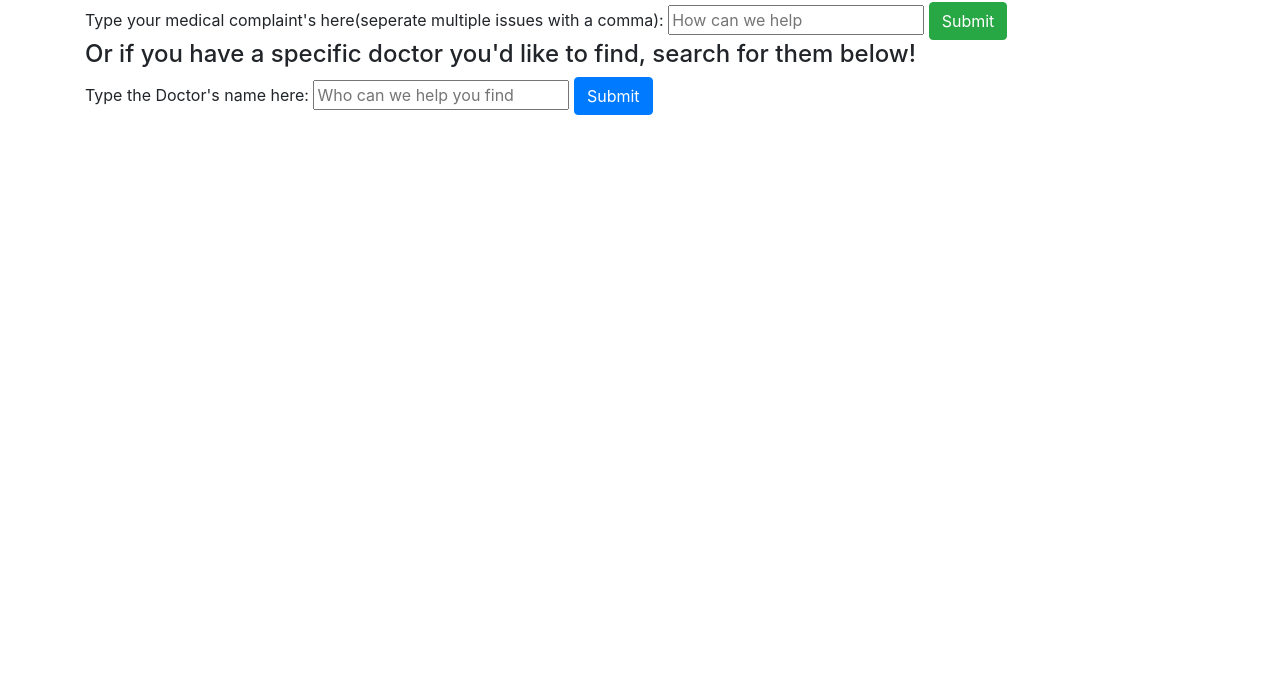
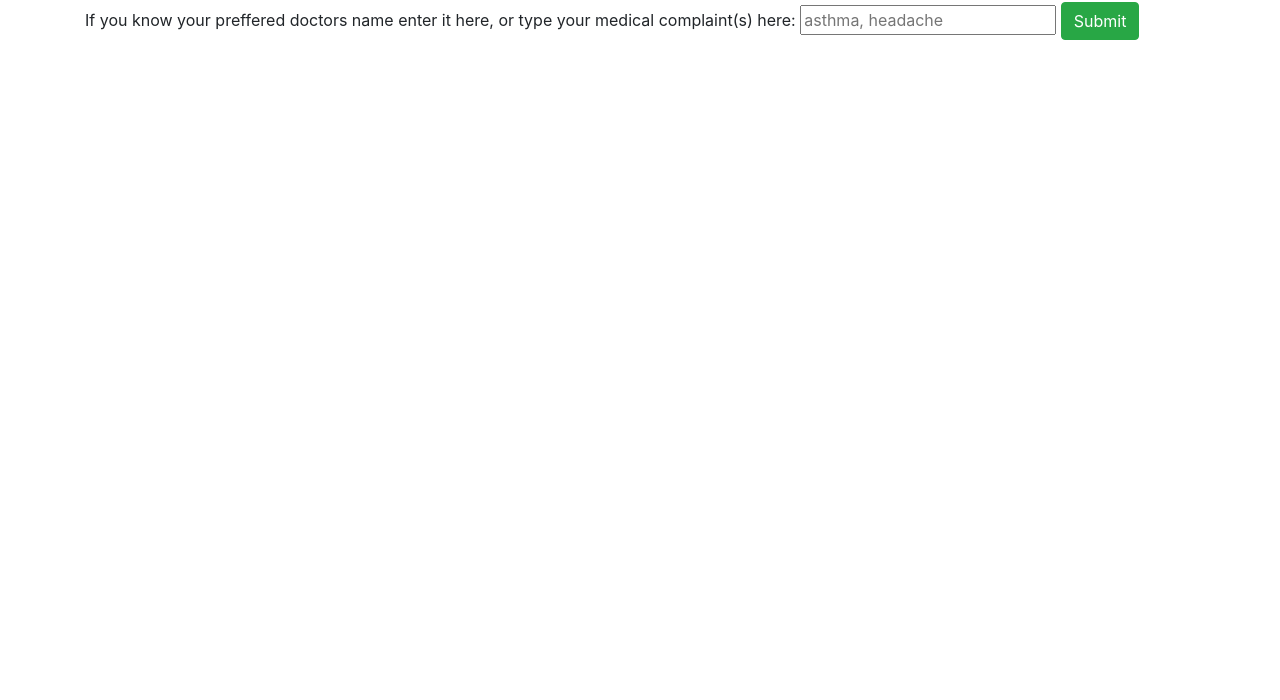
Before and after one commit to Pieharder/Doctor-Lookup, a website built with webpack: page src/index.html in a window 1280 px wide. Shown: the part 100-800 px from the top of the page. Built offline with nearby package versions, Linux system fonts and the light colour scheme.

Commit message:
Remove irrelevant code.

```diff
--- a/src/index.html
+++ b/src/index.html
@@ -8,15 +8,9 @@
       <h1>Need Medical Care?</h1>
       <h2>Find a Doctor near you!</h2>
       <form id="complaintForm">
-        <label for="chiefComplaint">Type your medical complaint's here(seperate multiple issues with a comma):</label>
-        <input type="text" id="complaint" placeholder="How can we help" required>
+        <label for="chiefComplaint">If you know your preffered doctors name enter it here, or type your medical complaint(s) here:</label>
+        <input type="text" id="complaint" placeholder="asthma, headache" required>
         <button type="submit" class="btn btn-success">Submit</button>
-      </form>
-      <h4>Or if you have a specific doctor you'd like to find, search for them below!</h4>
-      <form id="name">
-        <label for="doctorName">Type the Doctor's name here:</label>
-        <input type="text" id="name" placeholder="Who can we help you find">
-        <button type="submit" class="btn btn-primary">Submit</button>
       </form>
       <div id="output">
         <ul id="doctorNameOutput"></ul>
```
